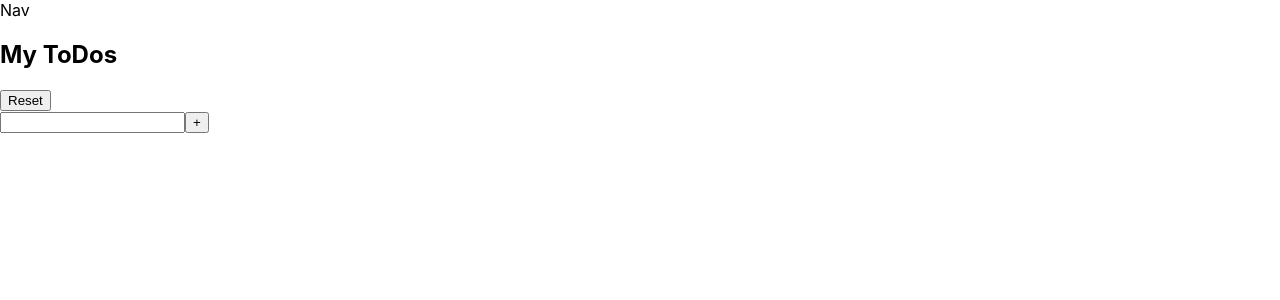
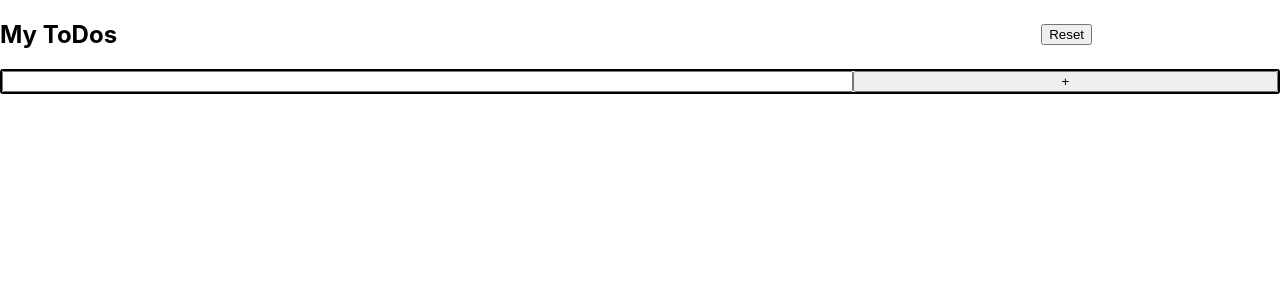
Before and after one commit to hannahmitchell99/todo-tech-test, a React (Create React App) app: page / in a window 1280 px wide. Shown: the top 300 px of the page. Built offline with nearby package versions, Linux system fonts and the light colour scheme.

Commit message:
added initial grid styling for nav components

```diff
--- a/src/components/Input/Input.jsx
+++ b/src/components/Input/Input.jsx
@@ -1,5 +1,5 @@
 import React from 'react'
-
+import "../Input/Input.scss"
 const Input = () => {
   return (
     <div className='input-container'>
--- a/src/components/Input/Input.scss
+++ b/src/components/Input/Input.scss
@@ -0,0 +1,17 @@
+.input-container{
+    border: 2px black solid;
+    border-radius: 3px;
+    display: grid;
+  grid-template-columns: 1fr 1fr 1fr;
+  grid-template-rows: 1fr;
+  gap: 0px 0px;
+  grid-template-areas:
+    "input input button";
+
+    &__input{
+        grid-area: input;
+    }
+    &__add{
+        grid-area: button;
+    }
+}
--- a/src/components/ToDoHeading/ToDoHeading.jsx
+++ b/src/components/ToDoHeading/ToDoHeading.jsx
@@ -1,4 +1,5 @@
 import React from 'react'
+import "../ToDoHeading/ToDoHeading.scss"
 
 const ToDoHeading = () => {
   return (
--- a/src/components/ToDoHeading/ToDoHeading.scss
+++ b/src/components/ToDoHeading/ToDoHeading.scss
@@ -0,0 +1,17 @@
+.to-do-heading {
+  display: grid;
+  grid-template-columns: 1fr 1fr 1fr;
+  grid-template-rows: 1fr;
+  gap: 0px 0px;
+  grid-template-areas: "heading heading button";
+
+  &__header {
+    grid-area: heading;
+  }
+
+  &__reset {
+    justify-self: center;
+    align-self: center;
+    grid-area: button;
+  }
+}
--- a/src/containers/Nav/Nav.jsx
+++ b/src/containers/Nav/Nav.jsx
@@ -5,7 +5,7 @@ import "../Nav/Nav.scss"
 
 const Nav = () => {
   return (
-    <nav className='nav-container'>Nav
+    <nav className='nav-container'>
         <ToDoHeading/>
         <Input/>
     </nav>
```
